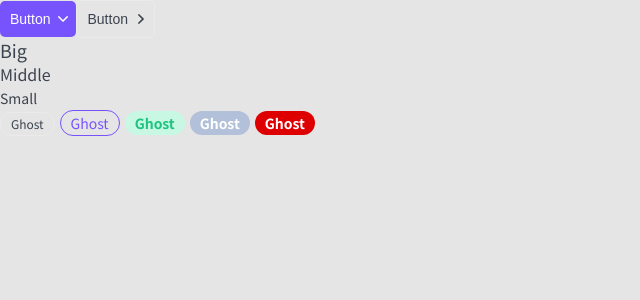
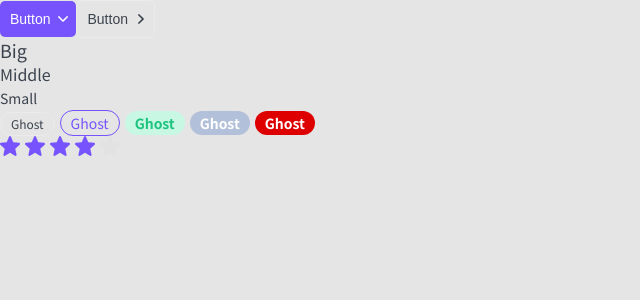
Before and after one commit to AleXCseev/home__projects, a Next.js app in the folder top-app/: page / in a window 1280 px wide. Shown: the top 300 px of the page, without its empty margins (0-640 px from the left). Built offline with nearby package versions, Linux system fonts and the light colour scheme.

Commit message:
add raiting component

```diff
--- /dev/null
+++ b/top-app/components/Raiting/Raiting.module.css
@@ -0,0 +1,11 @@
+.filled svg{
+	fill: var(--primary);
+}
+
+.star svg {
+	margin-right: 5px;
+}
+
+.editable {
+	cursor: pointer;
+}
--- /dev/null
+++ b/top-app/components/Raiting/Raiting.tsx
@@ -0,0 +1,66 @@
+import { RaitingProps } from "./Raiting.props";
+import styles from "./Raiting.module.css";
+import cn from "classnames";
+import { useEffect, useState, KeyboardEvent } from "react";
+import StarIcon from "./star.svg"
+
+export const Raiting = ({ isEditable = false, raiting, setRaiting, ...props }: RaitingProps): JSX.Element => {
+	const [raitingArray, setRaitingArray] = useState<JSX.Element[]>(new Array(5).fill(<></>))
+
+	useEffect(() => {
+		constructRaiting(raiting);
+	}, [raiting])
+
+	const constructRaiting = (currentRaiting: number) => {
+		const updatedArray = raitingArray.map((el: JSX.Element, index: number) => {
+			return (
+				<span
+					className={cn(styles.star, {
+						[styles.filled]: index < currentRaiting,
+						[styles.editable]: isEditable
+					})}
+					onMouseEnter={() => changeDisplay(index + 1)}
+					onMouseLeave={() => changeDisplay(raiting)}
+					onClick={() => onClick(index + 1)}
+				>
+					<StarIcon
+						tabIndex={isEditable ? 0 : -1}
+						onKeyDown={(e: KeyboardEvent<SVGAElement>) => isEditable && handelSpace(index + 1, e)}
+					></StarIcon>
+				</span>
+			);
+		});
+		setRaitingArray(updatedArray)
+	};
+
+	const changeDisplay = (index: number) => {
+		if(!isEditable) {
+			return;
+		}
+		constructRaiting(index)
+	}
+
+	const onClick = (index: number) => {
+		if(!isEditable || !setRaiting) {
+			return;
+		}
+		setRaiting(index)
+	}
+
+	const handelSpace = (index: number, e: KeyboardEvent<SVGAElement>) => {
+		if (e.code != "Space" || !setRaiting) {
+			return;
+		}
+		setRaiting(index)
+	}
+
+	return (
+		<div {...props}>
+			{raitingArray.map((el: JSX.Element, index: number) => {
+				return(
+					<span key={index}>{el}</span>
+				)
+			})}
+		</div>
+	);
+};
--- a/top-app/components/index.ts
+++ b/top-app/components/index.ts
@@ -2,3 +2,4 @@ export * from "./Htag/Htag";
 export * from "./Button/Button"
 export * from "./P/P"
 export * from "./Tag/Tag"
+export * from "./Raiting/Raiting"
--- a/top-app/pages/index.tsx
+++ b/top-app/pages/index.tsx
@@ -1,7 +1,8 @@
-import React from "react";
-import { Button, Tag, P } from "../components";
+import React, { useEffect, useState } from "react";
+import { Button, Tag, P, Raiting } from "../components";
 
 export default function Home(): JSX.Element {
+	const [raiting, setRaiting] = useState<number>(4)
 	return (
 		<div>
 			<Button appearance={"primary"} arrow="down">
@@ -17,7 +18,8 @@ export default function Home(): JSX.Element {
 			<Tag size="m" color="primary">Ghost</Tag>
 			<Tag size="m" color="green">Ghost</Tag>
 			<Tag size="m" color="grey">Ghost</Tag>
-			<Tag size="m" color="red" href={"https://www.google.com"}>Ghost</Tag>
+			<Tag size="m" color="red">Ghost</Tag>
+			<Raiting raiting={raiting} isEditable setRaiting={setRaiting}></Raiting>
 		</div>
 	);
 }
```
Also changed, not shown: top-app/components/Raiting/Raiting.props.ts (added, +7 -0 lines), top-app/components/Raiting/star.svg (added), top-app/next-env.d.ts, 1 other file (tests, documents, lock files or other folders).
